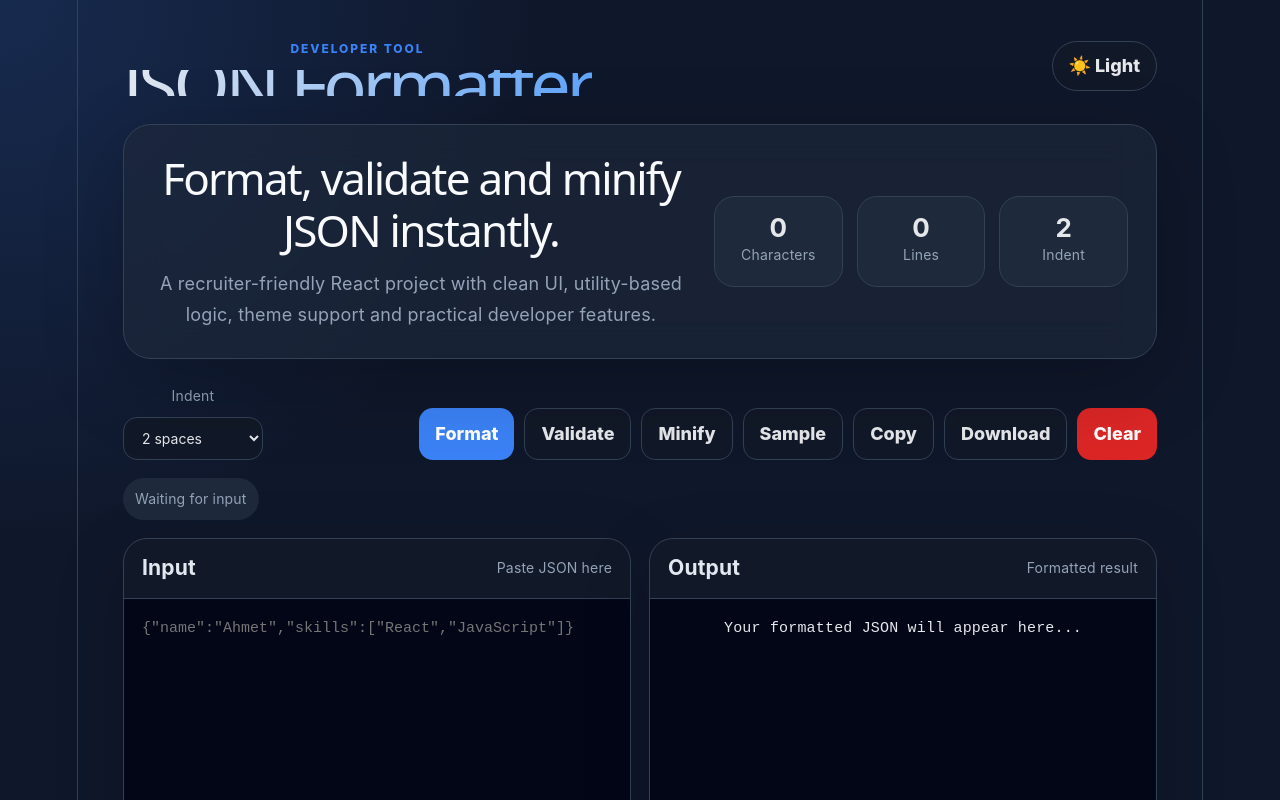
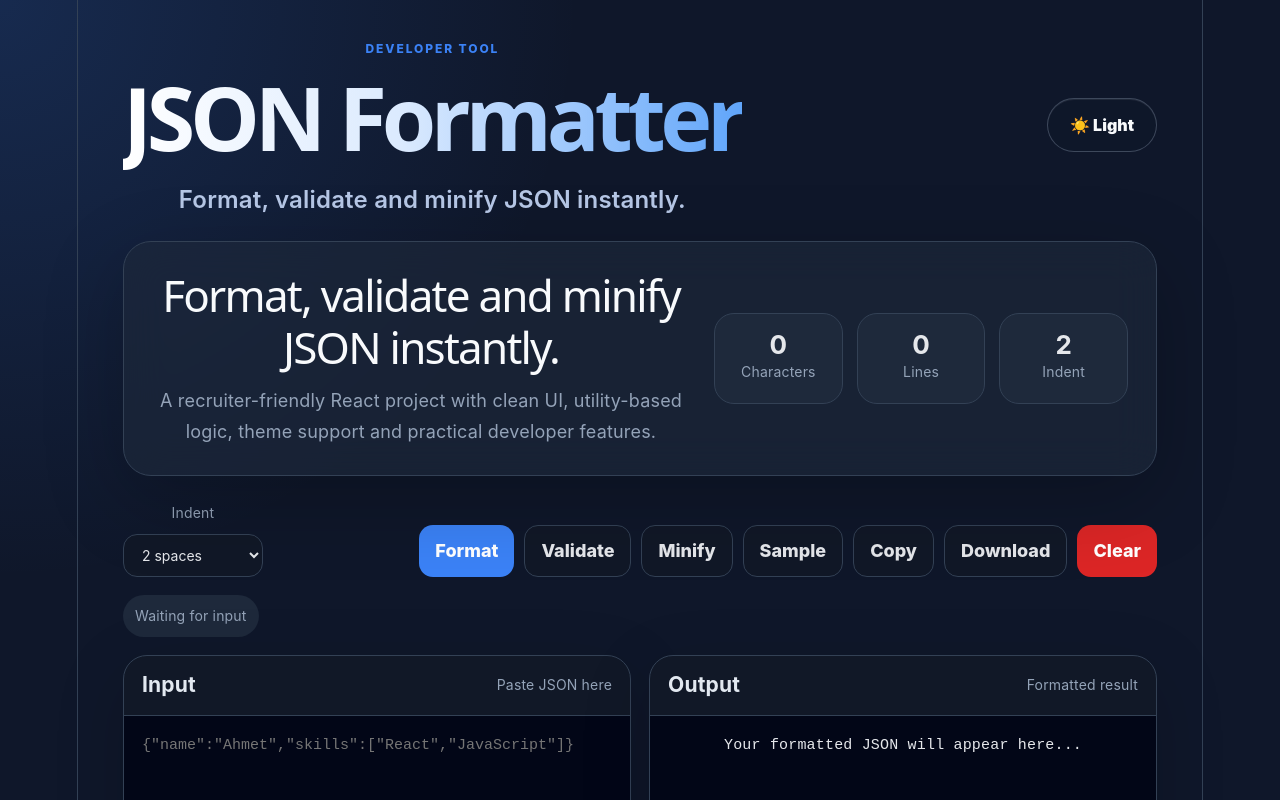
Before and after one commit to Aley777/JSON_FormetterTool, a React (Vite) app: page / in a window 1280 px wide. Shown: the top 800 px of the page. Built offline with nearby package versions, Linux system fonts and the light colour scheme.

Commit message:
Fix hero title layout and styling

```diff
--- a/src/App.css
+++ b/src/App.css
@@ -84,22 +84,32 @@ h1, h2, h3 {
 }
 
 h1 {
-  margin-bottom: 0;
-  font-size: clamp(38px, 6vw, 72px);
+  margin: 0;
+  font-size: clamp(48px, 7vw, 88px);
+  line-height: 1.08;
   letter-spacing: -0.06em;
+  font-weight: 900;
 
-  background: linear-gradient(90deg, #e2e8f0, #60a5fa);
+  background: linear-gradient(90deg, #ffffff 0%, #dbeafe 45%, #60a5fa 100%);
+  background-clip: text;
   -webkit-background-clip: text;
+
+  color: transparent;
   -webkit-text-fill-color: transparent;
+
+  padding-bottom: 8px;
 }
 
 .theme-toggle {
-  border: 1px solid var(--border);
-  background: var(--card);
-  color: var(--text);
+  border: 1px solid rgba(148, 163, 184, 0.35);
+  background: rgba(15, 23, 42, 0.65);
+  color: #f8fafc;
   border-radius: 999px;
-  padding: 11px 16px;
+  padding: 13px 22px;
   cursor: pointer;
+  font-weight: 900;
+  font-size: 16px;
+  box-shadow: inset 0 1px 0 rgba(255, 255, 255, 0.08);
 }
 
 .hero-card {
@@ -300,7 +310,11 @@ pre {
   }
 
   .topbar {
+    display: flex;
+    justify-content: space-between;
     align-items: flex-start;
+    gap: 24px;
+    margin-bottom: 28px;
   }
 
   .hero-card {
@@ -335,3 +349,10 @@ pre {
     width: 100%;
   }
 }
+
+.subtitle {
+  margin: 14px 0 0;
+  color: #b6c7e6;
+  font-size: clamp(18px, 2vw, 24px);
+  font-weight: 600;
+}
--- a/src/App.jsx
+++ b/src/App.jsx
@@ -99,6 +99,7 @@ function App() {
         <div>
           <p className="eyebrow">Developer Tool</p>
           <h1>JSON Formatter</h1>
+          <p className="subtitle">Format, validate and minify JSON instantly.</p>
         </div>
 
         <button
```
